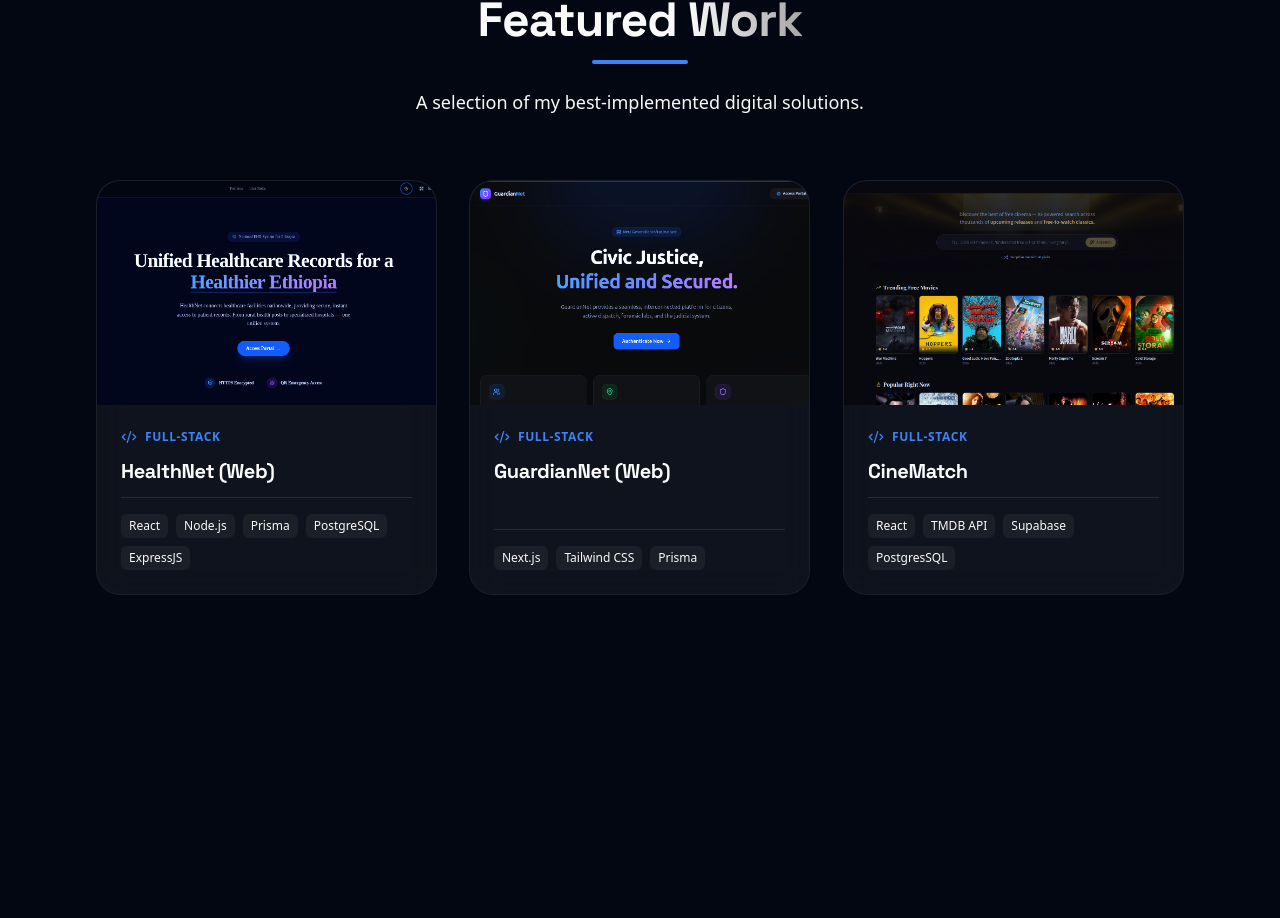
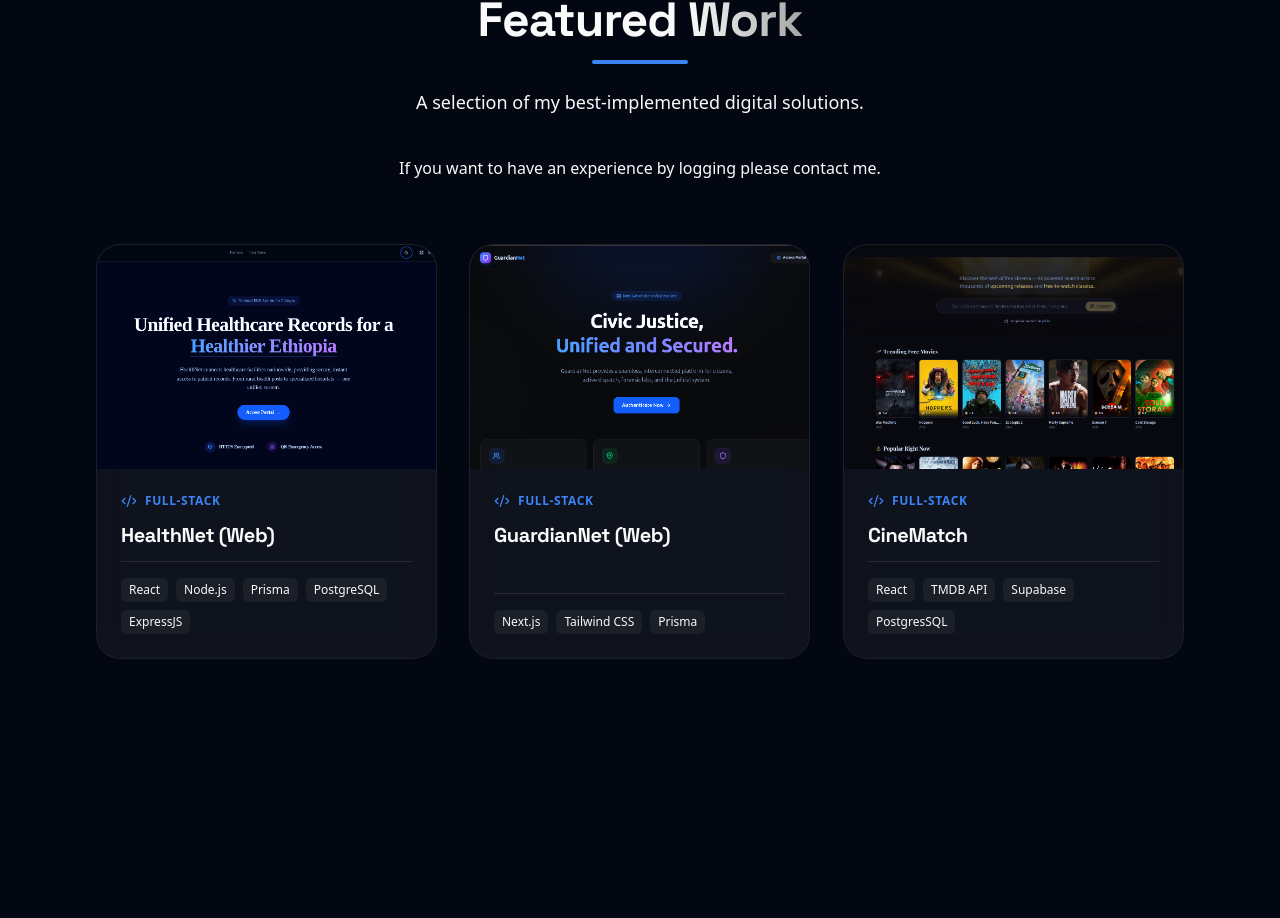
Before and after one commit to lemigobena/My-Portfolio, a React (Vite) app: page / in a window 1280 px wide. Shown: the part 6801-7719 px from the top of the page. Built offline with nearby package versions, Linux system fonts and the light colour scheme.

Commit message:
Contact me

```diff
--- a/src/components/Portfolio.jsx
+++ b/src/components/Portfolio.jsx
@@ -37,7 +37,7 @@ const Portfolio = ({ featuredOnly = false }) => {
                         ? "A selection of my best-implemented digital solutions."
                         : "A collection of digital experiences I've crafted, focusing on performance, scalability, and design."}
                 </p>
-
+                <p>If you want to have an experience by logging please contact me.</p>
                 {/* Filters - Only show on full portfolio page */}
                 {!featuredOnly && (
                     <div className="flex flex-wrap justify-center gap-4 mb-12">
```
